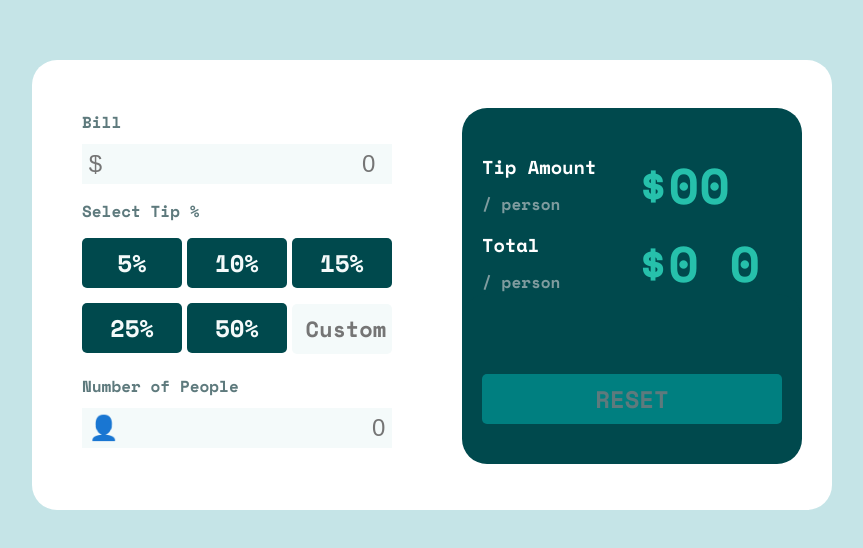
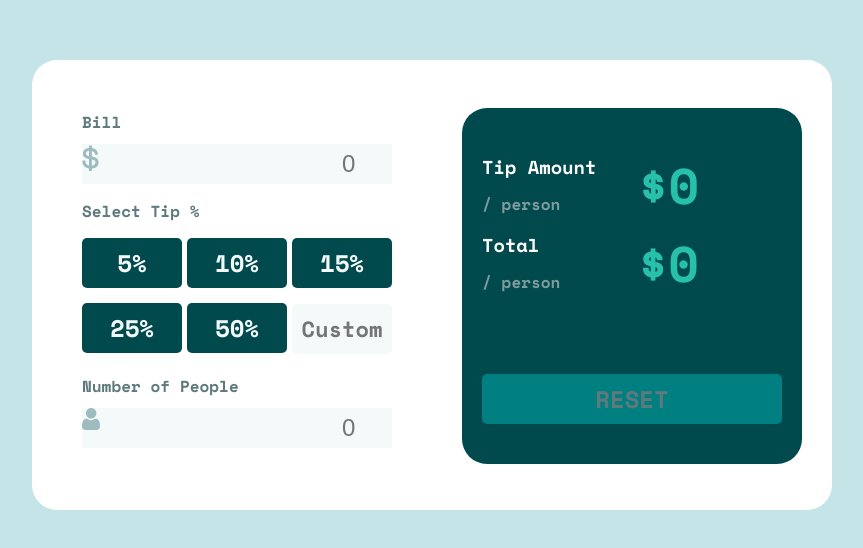
Before and after one commit to J-R77-stack/tip-calculator-React, a React (Create React App) app: page / in a window 1280 px wide. Shown: the part 240-788 px from the top of the page, without its empty margins (208-1071 px from the left). Built offline with nearby package versions, Linux system fonts and the light colour scheme.

Commit message:
style and logic for custom button. Change background images in input fields to svg files

```diff
--- a/src/App.js
+++ b/src/App.js
@@ -11,11 +11,8 @@ export default function App() {
 function TipCalculator() {
   const [bill, setBill] = useState("");
   const [percentage1, setPercentage1] = useState(0);
-  const [change, setChangeBill] = useState("");
 
   const tip = (bill * percentage1) / 100;
-
-  const tip2 = (bill * change) / 100;
 
   return (
     <div>
@@ -23,12 +20,11 @@ function TipCalculator() {
       <SelectPercentage
         percentage={percentage1}
         onClick={setPercentage1}
-        onChangeBill={setChangeBill}
-        change={change}
+        onChange={setPercentage1}
       />
       <NumberOfPeople />
-      <TipAmount tip={tip} tip2={tip2} />
-      <Total bill={bill} tip={tip} tip2={tip2} />
+      <TipAmount tip={tip} />
+      <Total bill={bill} tip={tip} />
       <Reset />
     </div>
   );
@@ -39,8 +35,9 @@ function BillInput({ bill, onSetBill }) {
     <div>
       <label>Bill</label>
       <input
+        className="input1"
         type="text"
-        placeholder=" $                                       0"
+        placeholder="                                       0"
         value={bill}
         onChange={(e) => onSetBill(Number(e.target.value))}
       />
@@ -48,7 +45,7 @@ function BillInput({ bill, onSetBill }) {
   );
 }
 
-function SelectPercentage({ onClick, change, onChangeBill }) {
+function SelectPercentage({ onClick, onChange }) {
   return (
     <>
       <div>
@@ -74,9 +71,8 @@ function SelectPercentage({ onClick, change, onChangeBill }) {
         <input
           className="customButton"
           type="number"
-          placeholder=" Custom"
-          value={change}
-          onChange={(e) => onChangeBill(Number(e.target.value))}
+          placeholder="Custom"
+          onChange={(e) => onChange(Number(e.target.value))}
         />
       </div>
     </>
@@ -88,36 +84,28 @@ function NumberOfPeople() {
     <div className="numberOfPeople">
       <label>Number of People</label>
       <input
+        className="input2"
         type="number"
-        placeholder=" 👤                                      0"
+        placeholder="                                       0"
       />
     </div>
   );
 }
-function TipAmount({ tip, tip2 }) {
+function TipAmount({ tip }) {
   return (
     <div className="tipAmount">
       <h3 className="headingThree">
-        Tip Amount{" "}
-        <span className="amount1">
-          {" "}
-          ${tip}
-          {tip2}
-        </span>
+        Tip Amount <span className="amount1">${tip}</span>
       </h3>
       <p className="para">/ person</p>
     </div>
   );
 }
-function Total({ bill, tip, tip2 }) {
+function Total({ bill, tip }) {
   return (
     <div className="totalAmount">
       <h3 className="headingThree">
-        Total{" "}
-        <span className="amount2">
-          {" "}
-          ${bill + tip} {bill + tip2}
-        </span>
+        Total <span className="amount2"> ${bill + tip}</span>
       </h3>
       <p className="para">/ person</p>
     </div>
--- a/src/index.css
+++ b/src/index.css
@@ -28,13 +28,30 @@ label {
   color: hsl(186, 14%, 43%);
 }
 
-input {
+.input1 {
   background-color: hsl(189, 41%, 97%);
   border: none;
   outline-color: none;
   font-size: 24px;
   width: 310px;
   height: 40px;
+  background-image: url(./images/icon-dollar.svg);
+  background-repeat: no-repeat;
+
+  background-size: 18px;
+}
+
+.input2 {
+  background-color: hsl(189, 41%, 97%);
+  border: none;
+  outline-color: none;
+  font-size: 24px;
+  width: 310px;
+  height: 40px;
+  background-image: url(./images/icon-person.svg);
+  background-repeat: no-repeat;
+
+  background-size: 18px;
 }
 
 input:hover {
@@ -77,6 +94,12 @@ button:hover {
   cursor: pointer;
 }
 
+button:focus {
+  background-color: hsl(172, 67%, 45%);
+  color: hsl(0, 0%, 100%);
+  cursor: pointer;
+}
+
 .selectTip {
   padding-top: 15px;
 }
@@ -93,8 +116,22 @@ button:hover {
   margin-right: 5px;
   margin-bottom: 10px;
   margin-top: 5px;
+  text-align: center;
 }
 
+.customButton:focus {
+  background-color: hsl(172, 67%, 45%);
+  color: hsl(0, 0%, 100%);
+  cursor: pointer;
+  background-image: url(./images/percentage-sign-svgrepo-com.svg);
+  background-repeat: no-repeat;
+  background-position: 80% 50%;
+  background-size: 18px;
+}
+
+.customButton:focus::placeholder {
+  color: transparent;
+}
 .numberOfPeople {
   padding-top: 10px;
 }
```
Also changed, not shown: src/images/percentage-sign-svgrepo-com.svg (added).
